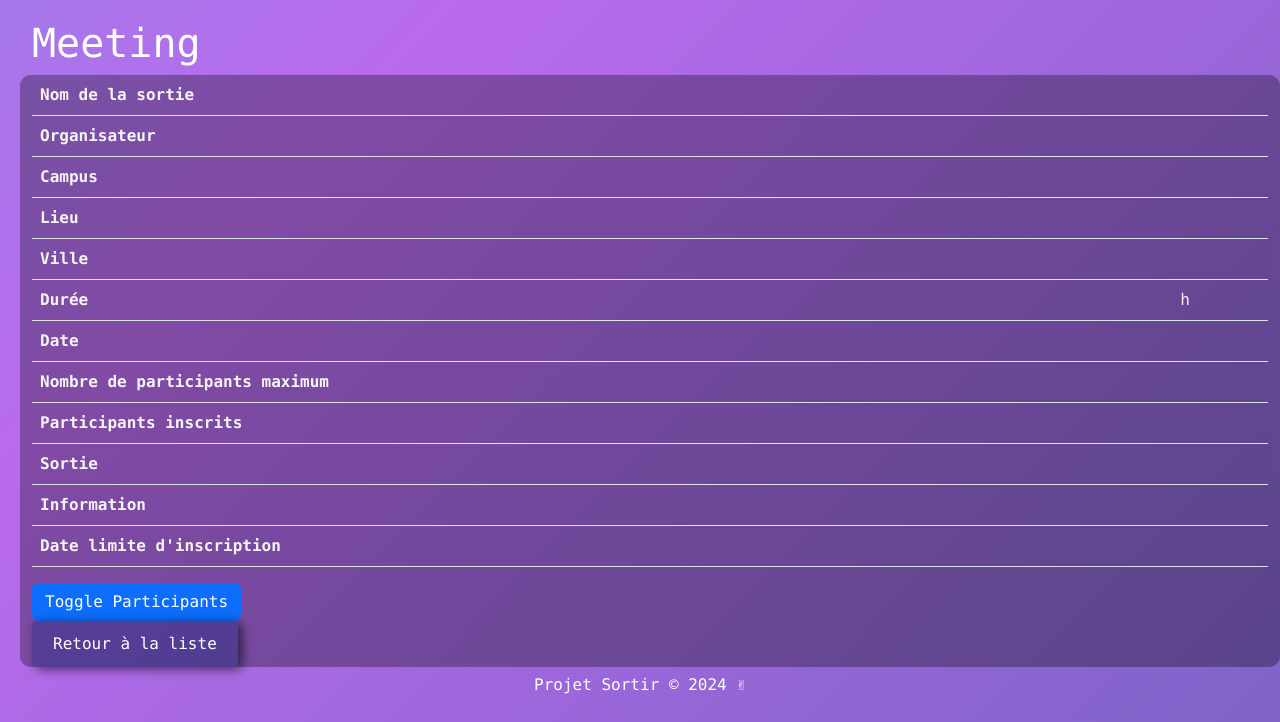
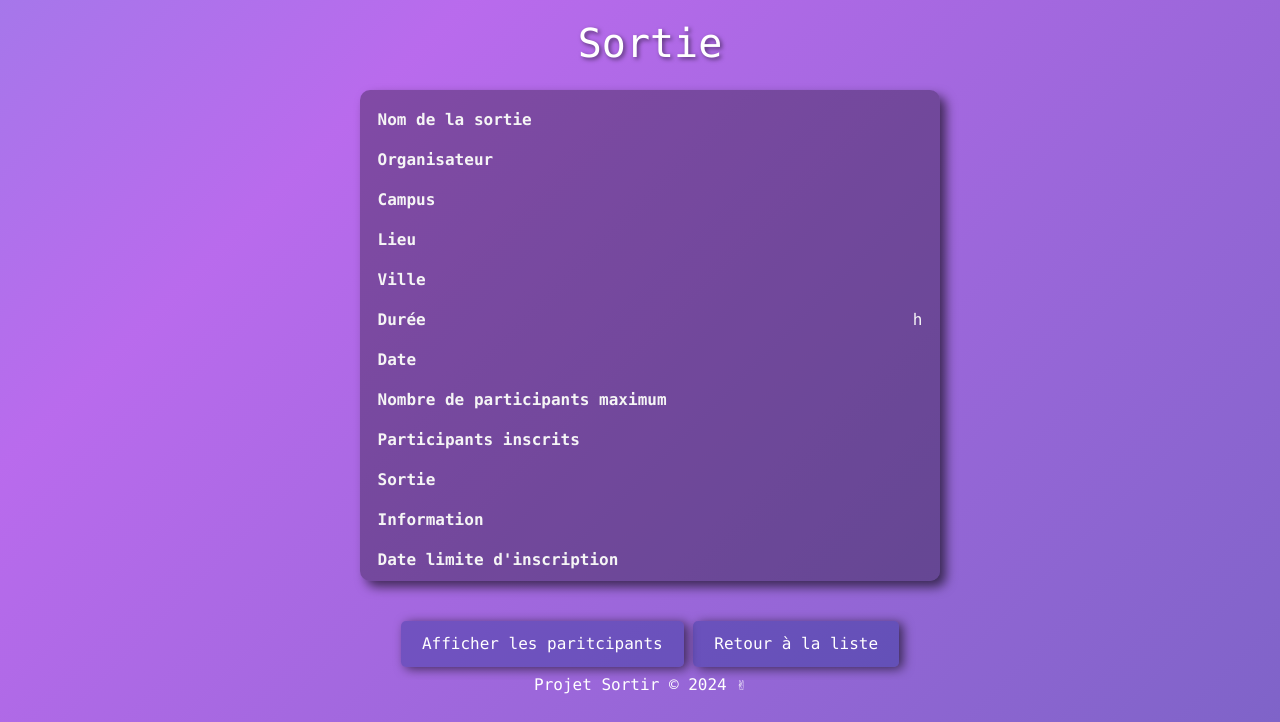
Before and after one commit to axelm-dev/projet_sortir, a Symfony app: template templates/meeting/show.html.twig in a window 1280 px wide. Shown: the part 131-853 px from the top of the page. Run offline with Twig, Linux system fonts and the light colour scheme; the template is opened without the code that fills it, so the values that code supplies are empty; some libraries are stand-ins or nearby versions.

Commit message:
good to go ? maybe , idk , can you repeat the question..... YOUR NOT THE BOSS OF ME NOOOWW

```diff
--- a/public/css/meeting/show.css
+++ b/public/css/meeting/show.css
@@ -1,30 +1,68 @@
-.meeting-row{
-    /*position: fixed;*/
-    /*display: flex;*/
-    /*justify-content: center;*/
-    /*align-items: flex-start;*/
-    /*flex-direction: row-reverse;*/
-    /*align-content: flex-start;*/
-    border-radius: 11px !important;
-    background-color: rgba(0, 0, 0, 0.3);
+.meeting-body{
+    display: flex;
+    flex-direction: row;
+    flex-wrap: wrap;
+    align-content: flex-start;
+    justify-content: center;
+    align-items: center;
+    .meeting-main-content{
+        border-radius: 10px !important;
+        background-color: rgba(0, 0, 0, 0.3);
+        margin: 15px;
+        min-width: 30%;
+        width: 47%;
+        height: 90%;
+        padding: 10px;
+        box-shadow: 6px 6px 11px rgba(0, 0, 0, 0.6);
+
+        .meeting-main-content-row{
+            background-color: transparent !important;
+            border-style: hidden;
+        }
+    }
+}
+.meeting-title{
+    display: flex;
+    justify-content: center;
 }
 
 
-
-.meeting-transparent{
-    background-color: transparent !important;
+.meeting-td{
+    color: whitesmoke !important;
+    background-color: cornflowerblue;
+    display: flex;
+    justify-content: flex-end;
+    align-items: flex-end;
+    flex-wrap: nowrap;
+    flex-direction: column;
 
 }
-.meeting-row-value{
+.meeting-th{
     color: whitesmoke !important;
 
-}
-.meeting-row-title{
-    color: whitesmoke !important;
 
 }
 
 /*.meeting-tBody{*/
-/*    background-color: rgba(0, 0, 0, 0.3);*/
-/*    border-radius: 11px;*/
+/*    border-style: dot-dash !important;*/
 /*}*/
+
+
+/* Responsive styles */
+@media screen and (max-width: 768px) {
+
+    .meeting-body{
+        width: 100%;
+        height: fit-content;
+        .meeting-main-content{
+            width: 90%;
+            .meeting-main-content-tr{
+                display: flex;
+                flex-wrap: wrap;
+            }
+        }
+    }
+    .meeting-btn{
+        margin: .5rem !important;
+    }
+}
--- a/public/css/style.css
+++ b/public/css/style.css
@@ -99,7 +99,6 @@ footer {
 .table-responsive {
     margin-left: 40px;
     border-radius: 10px;
-    box-shadow: 6px 6px 11px rgba(0, 0, 0, 0.6);
 }
 
 .custom-table th,
--- a/templates/meeting/show.html.twig
+++ b/templates/meeting/show.html.twig
@@ -3,106 +3,84 @@
 {% block title %}Meeting{% endblock %}
 
 {% block body %}
-    <h1>Meeting</h1>
-    <div class="meeting-row">
-{#        <div class="col-8">#}
+    <h1 class="title meeting-title">Sortie</h1>
+    <div class="meeting-body">
+        <div class="meeting-main-content">
             <table class="table">
                 <tbody class="meeting-tBody">
-                <tr>
-                    <th class="meeting-transparent meeting-row-title">Nom de la sortie</th>
-                    <td class="meeting-transparent meeting-row-value">{{ meeting.name }}</td>
+                <tr class="meeting-main-content-tr">
+                    <th class="meeting-main-content-row meeting-th">Nom de la sortie</th>
+                    <td class="meeting-main-content-row meeting-td">{{ meeting.name }}</td>
                 </tr>
-                <tr>
-                    <th class="meeting-transparent meeting-row-title">Organisateur</th>
-                    <td class="meeting-transparent meeting-row-value">{{ meeting.organizer.login }}</td>
+                <tr class="meeting-main-content-tr">
+                    <th class="meeting-main-content-row meeting-th">Organisateur</th>
+                    <td class="meeting-main-content-row meeting-td">{{ meeting.organizer.login }}</td>
                 </tr>
-                <tr>
-                    <th class="meeting-transparent meeting-row-title">Campus</th>
-                    <td class="meeting-transparent meeting-row-value">{{ meeting.campus.name }}</td>
+                <tr class="meeting-main-content-tr">
+                    <th class="meeting-main-content-row meeting-th">Campus</th>
+                    <td class="meeting-main-content-row meeting-td">{{ meeting.campus.name }}</td>
                 </tr>
-                <tr>
-                    <th class="meeting-transparent meeting-row-title">Lieu</th>
-                    <td class="meeting-transparent meeting-row-value">{{ meeting.place.name }}</td>
+                <tr class="meeting-main-content-tr">
+                    <th class="meeting-main-content-row meeting-th">Lieu</th>
+                    <td class="meeting-main-content-row meeting-td">{{ meeting.place.name }}</td>
                 </tr>
-                <tr>
-                    <th class="meeting-transparent meeting-row-title">Ville</th>
-                    <td class="meeting-transparent meeting-row-value">{{ meeting.place.city.name }}</ td>
+                <tr class="meeting-main-content-tr">
+                    <th class="meeting-main-content-row meeting-th">Ville</th>
+                    <td class="meeting-main-content-row meeting-td">{{ meeting.place.city.name }}</ td>
                 </tr>
-                <tr>
-                    <th class="meeting-transparent meeting-row-title">Durée</th>
-                    <td class="meeting-transparent meeting-row-value">{{ meeting.duration }}h</td>
+                <tr class="meeting-main-content-tr">
+                    <th class="meeting-main-content-row meeting-th">Durée</th>
+                    <td class="meeting-main-content-row meeting-td">{{ meeting.duration }}h</td>
                 </tr>
-                <tr>
-                    <th class="meeting-transparent meeting-row-title">Date</th>
-                    <td class="meeting-transparent meeting-row-value">{{ meeting.date ? meeting.date|date('Y-m-d H:i') : '' }}</td>
+                <tr class="meeting-main-content-tr">
+                    <th class="meeting-main-content-row meeting-th">Date</th>
+                    <td class="meeting-main-content-row meeting-td">{{ meeting.date ? meeting.date|date('Y-m-d H:i') : '' }}</td>
                 </tr>
-                <tr>
-                    <th class="meeting-transparent meeting-row-title">Nombre de participants maximum</th>
-                    <td class="meeting-transparent meeting-row-value">{{ meeting.usersMax }}</td>
+                <tr class="meeting-main-content-tr">
+                    <th class="meeting-main-content-row meeting-th">Nombre de participants maximum</th>
+                    <td class="meeting-main-content-row meeting-td">{{ meeting.usersMax }}</td>
                 </tr>
-                <tr>
-                    <th class="meeting-transparent meeting-row-title">Participants inscrits</th>
-                    <td class="meeting-transparent meeting-row-value">{{ meeting.nbUser }}</td>
+                <tr class="meeting-main-content-tr">
+                    <th class="meeting-main-content-row meeting-th">Participants inscrits</th>
+                    <td class="meeting-main-content-row meeting-td">{{ meeting.nbUser }}</td>
                 </tr>
-                <tr>
-                    <th class="meeting-transparent meeting-row-title">Sortie</th>
-                    <td class="meeting-transparent meeting-row-value">{{ meeting.state.value }}</td>
+                <tr class="meeting-main-content-tr">
+                    <th class="meeting-main-content-row meeting-th">Sortie</th>
+                    <td class="meeting-main-content-row meeting-td">{{ meeting.state.value }}</td>
                 </tr>
-                <tr>
-                    <th class="meeting-transparent meeting-row-title">Information</th>
-                    <td class="meeting-transparent meeting-row-value">{{ meeting.textNote }}</td>
+                <tr class="meeting-main-content-tr">
+                    <th class="meeting-main-content-row meeting-th">Information</th>
+                    <td class="meeting-main-content-row meeting-td">{{ meeting.textNote }}</td>
                 </tr>
-                <tr>
-                    <th class="meeting-transparent meeting-row-title">Date limite d'inscription</th>
-                    <td class="meeting-transparent meeting-row-value">{{ meeting.limitDate ? meeting.limitDate|date('Y-m-d') : '' }}</td>
+                <tr class="meeting-main-content-tr">
+                    <th class="meeting-main-content-row meeting-th">Date limite d'inscription</th>
+                    <td class="meeting-main-content-row meeting-td">{{ meeting.limitDate ? meeting.limitDate|date('Y-m-d') : '' }}</td>
                 </tr>
                 {% if meeting.annulationReason != null %}
-                    <tr>
-                        <th class="meeting-transparent meeting-row-title">Raison de l'annulation</th>
-                        <td class="meeting-transparent meeting-row-value">{{ meeting.annulationReason }}</td>
+                    <tr class="meeting-main-content-tr">
+                        <th class="meeting-main-content-row meeting-th">Raison de l'annulation</th>
+                        <td class="meeting-main-content-row meeting-td">{{ meeting.annulationReason }}</td>
                     </tr>
                 {% endif %}
                 </tbody>
             </table>
-{#        </div>#}
-{#        <div class="col-4">#}
-{#            <table class="table">#}
-{#                <thead>#}
-{#                    <tr>#}
-{#                        <th>Participants</th>#}
-{#                        <th>Actions</th>#}
-{#                    </tr>#}
-{#                </thead>#}
-{#                <tbody>#}
-{#                    {% for user in meeting.participants %}#}
-{#                        <tr>#}
-{#                            <td>{{ user.login }}</td>#}
-{#                            <td>#}
-{#                                <a href="{{ path('app_profile_user', {'id': user.id, 'sortie': meeting.id}) }}" class="btn btn-custom">Voir</a>#}
-{#                            </td>#}
-{#                        </tr>#}
-{#                    {% endfor %}#}
-{#                </tbody>#}
-{#            </table>#}
-{#        </div>#}
-        <div class="col-4">
-            <button class="btn btn-primary" type="button" data-bs-toggle="collapse" data-bs-target="#participantsTable" aria-expanded="false" aria-controls="participantsTable">
-                Toggle Participants
-            </button>
-            <div class="collapse" id="participantsTable">
+        </div>
+
+        <div class="meeting-main-content collapse" id="participantsTable">
+            <div>
                 <table class="table">
                     <thead>
-                    <tr>
-                        <th class="meeting-transparent meeting-row-title">Participants</th>
-                        <th class="meeting-transparent meeting-row-value">Actions</th>
+                    <tr class="meeting-main-content-tr">
+                        <th class="meeting-main-content-row meeting-th">Participants</th>
+                        <th class="meeting-main-content-row meeting-td">Actions</th>
                     </tr>
                     </thead>
                     <tbody>
                     {% for user in meeting.participants %}
-                        <tr>
-                            <td>{% if user.profile %}{% if user.profile.image %}<img width="50" height="50" src="{{ vich_uploader_asset(user.profile, 'imageFile') }}" alt="{{ user.profile.image }}"> {% endif %}{% endif %}{{ user.login }}</td>
-                            <td>
-                                <a href="{{ path('app_profile_user', {'id': user.id, 'sortie': meeting.id}) }}" class="btn btn-custom">Voir</a>
+                        <tr class="meeting-main-content-tr">
+                            <td class="meeting-main-content-row meeting-th">{% if user.profile %}{% if user.profile.image %}<img width="50" height="50" src="{{ vich_uploader_asset(user.profile, 'imageFile') }}" alt="{{ user.profile.image }}"> {% endif %}{% endif %}{{ user.login }}</td>
+                            <td class="meeting-main-content-row meeting-td">
+                                <a href="{{ path('app_profile_user', {'id': user.id, 'sortie': meeting.id}) }}" class="btn">Voir</a>
                             </td>
                         </tr>
                     {% endfor %}
@@ -110,14 +88,19 @@
                 </table>
             </div>
         </div>
+    </div>
 
+<div class="text-center">
+    <button class="btn btn-custom meeting-btn" type="button" data-bs-toggle="collapse" data-bs-target="#participantsTable" aria-expanded="false" aria-controls="participantsTable">
+        Afficher les paritcipants
+    </button>
 
-
-        <a href="{{ path('app_meeting_index') }}" class="btn btn-custom">Retour à la liste</a>
+        <a href="{{ path('app_meeting_index') }}" class="btn btn-custom meeting-btn">Retour à la liste</a>
     {% if (meeting.state.value != state_canceled) and meeting.organizer.id == app.user.id %}
-        <a href="{{ path('app_meeting_edit', {'id': meeting.id}) }}" class="btn btn-custom">Modifier la sortie</a>
+        <a href="{{ path('app_meeting_edit', {'id': meeting.id}) }}" class="btn btn-custom meeting-btn">Modifier la sortie</a>
         {% if "now"|date("Y-m-d") < meeting.limitDate|date('Y-m-d') %}
-            <a href="{{ path('app_meeting_cancel', {'id': meeting.id}) }}" class="btn btn-custom">Annuler la sortie</a>
+            <a href="{{ path('app_meeting_cancel', {'id': meeting.id}) }}" class="btn btn-custom meeting-btn">Annuler la sortie</a>
         {% endif %}
     {% endif %}
+</div>
 {% endblock %}
```
